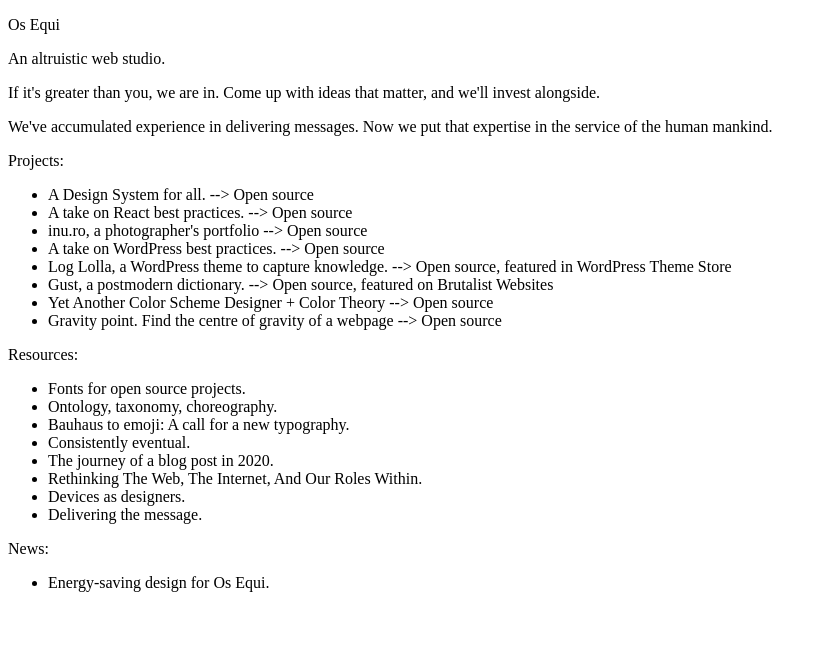
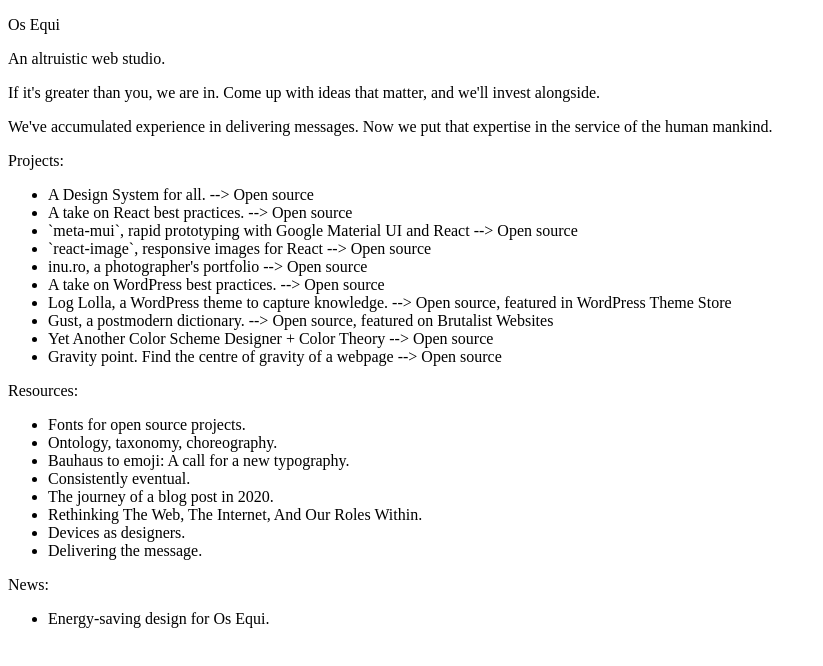
Before and after one commit to metamn/osequi, a Next.js app: page / in a window 1280 px wide. Shown: the top 666 px of the page, without its empty margins (0-823 px from the left). Built offline with nearby package versions, Linux system fonts and the light colour scheme.

Commit message:
Updating copy

```diff
--- a/pages/index.js
+++ b/pages/index.js
@@ -22,6 +22,11 @@
       <ul>
         <li>A Design System for all. --> Open source</li>
         <li>A take on React best practices. --> Open source</li>
+        <li>
+          `meta-mui`, rapid prototyping with Google Material UI and React -->
+          Open source
+        </li>
+        <li>`react-image`, responsive images for React --> Open source</li>
         <li>inu.ro, a photographer's portfolio --> Open source</li>
         <li>A take on WordPress best practices. --> Open source</li>
         <li>
```
